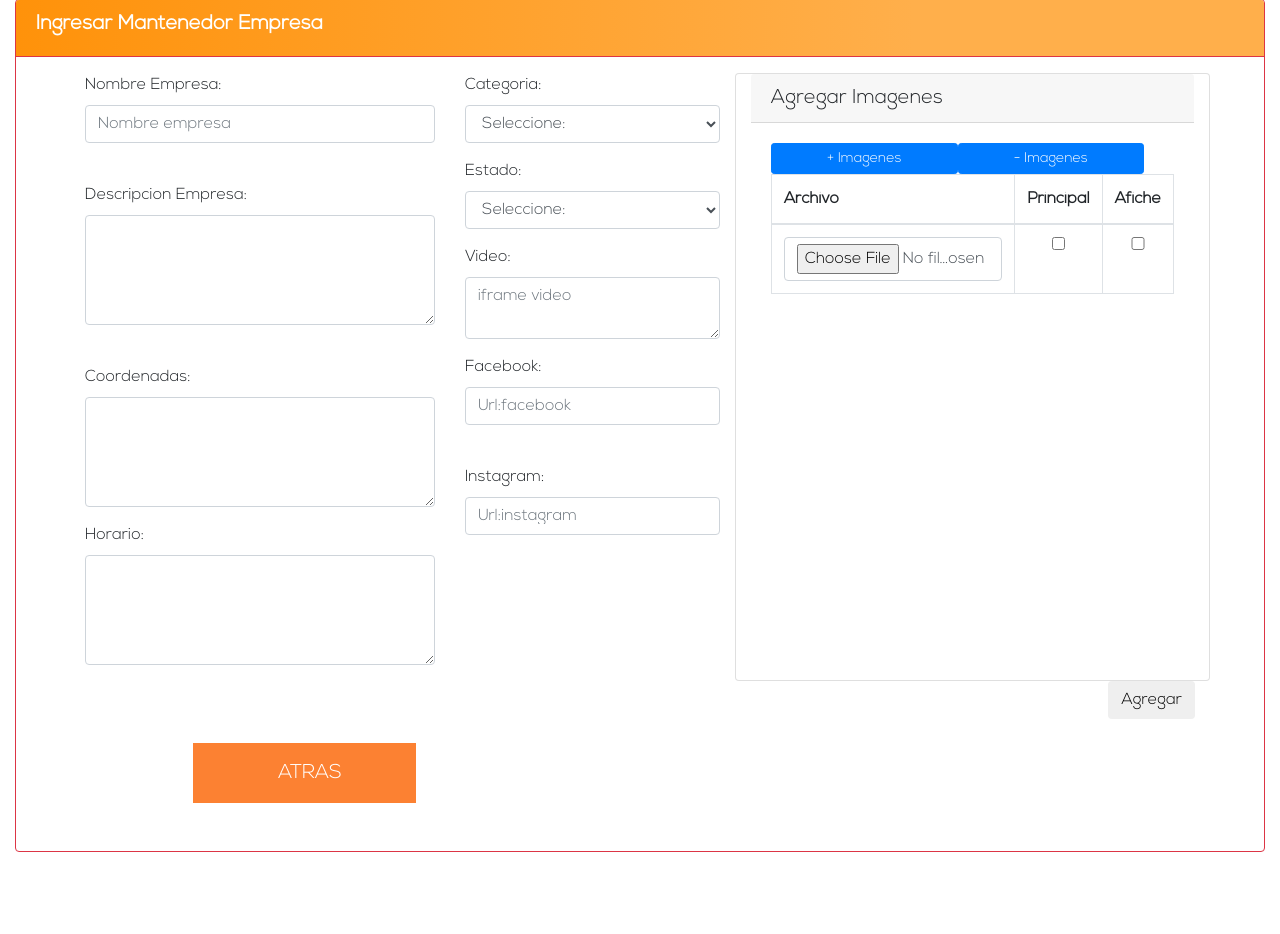
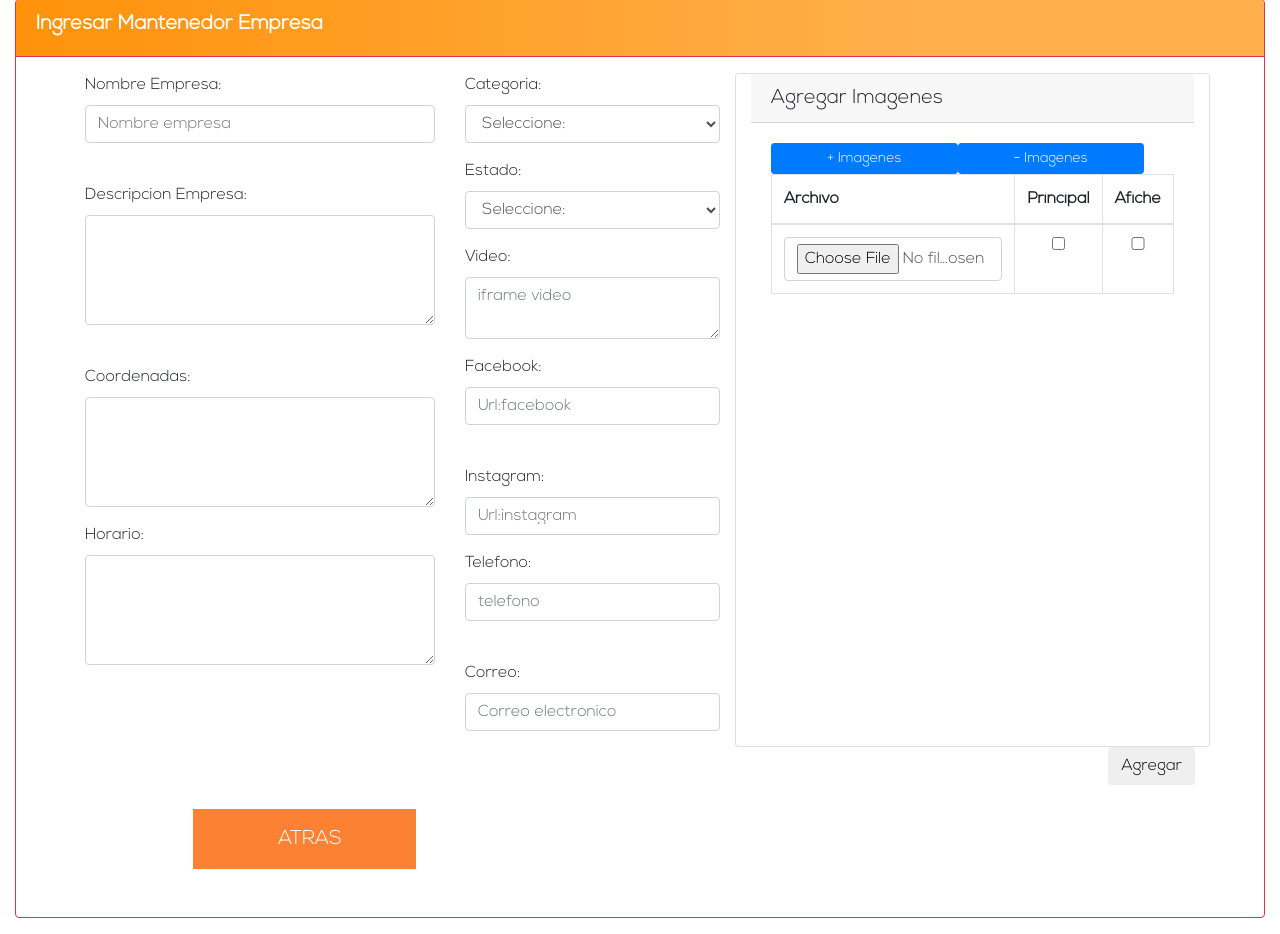
Before and after one commit to billy722/todomasfacil, a PHP site: page /nueva_empresa.php in a window 1280 px wide. Shown: the part 137-1071 px from the top of the page. Before the commit the page ends 989 px from the top, so only its background shows below. Run offline with PHP 8.4, Linux system fonts and the light colour scheme; the visitor is signed in with stand-in values (Sample User, id 1); data that the repository does not hold is empty; some libraries are stand-ins or nearby versions.

Commit message:
correo y telefono

```diff
--- a/clases/Conexion.php
+++ b/clases/Conexion.php
@@ -11,16 +11,17 @@
 
     function __construct(){
 
-      // $this->servidor= "todomasfacil.cl";
-      // $this->usuario= "billy722";
-      // $this->clave= "ixLnTbyd";
-      // $this->bd= "todomasfacil";
+       $this->servidor= "localhost";
+       $this->usuario= "daemmulc_facil";
+       $this->clave= "todomasfacil123";
+       $this->bd= "daemmulc_todomasfacil";
 
 
-      $this->servidor= "127.0.0.1";
-      $this->usuario= "root";
-      $this->clave= "johnnyjohnny";
-      $this->bd= "todomasfacil";
+
+      // $this->servidor= "127.0.0.1";
+      // $this->usuario= "root";
+      // $this->clave= "";
+      // $this->bd= "todomasfacil";
 
 
     }
--- a/clases/Empresa.php
+++ b/clases/Empresa.php
@@ -15,8 +15,8 @@ Class Empresa{
   private $instagram;
   private $horario;
   private $id_imagen;
-  // private $telefono;
-  // private $correo;
+  private $telefono;
+  private $correo;
 
   public function setCategoria($id_recibido){
     $this->categoria_empresa = $id_recibido;
@@ -65,20 +65,20 @@ Class Empresa{
       $this->id_imagen=$id_imagen;
     }
 
-    // public function setTelefono ($telefono){
-    //   $this->telefono=$telefono;
-    // }
-    //
-    // public function setCorreo ($correo){
-    //   $this->correo=$correo;
-    // }
+    public function setTelefono ($telefono){
+      $this->telefono=$telefono;
+    }
+
+    public function setCorreo ($correo){
+      $this->correo=$correo;
+    }
 
   public function crearEmpresa(){
     $Conexion = new Conexion();
     $Conexion = $Conexion->conectar();
 
-    $consulta = "insert INTO tb_empresas (nombre_empresa, descripcion_empresa, categoria_empresa, video_empresa, coordenadas, facebook, instagram, horario)
-                        VALUES ('".$this->nombre_empresa."', '".$this->descripcion_empresa."', '".$this->categoria_empresa."', '".$this->video_empresa."', '".$this->coordenadas_empresa."', '".$this->facebook."', '".$this->instagram."','".$this->horario."');";
+    $consulta = "insert INTO tb_empresas (nombre_empresa, descripcion_empresa, categoria_empresa, video_empresa, coordenadas, facebook, instagram, horario, telefono, correo)
+                        VALUES ('".$this->nombre_empresa."', '".$this->descripcion_empresa."', '".$this->categoria_empresa."', '".$this->video_empresa."', '".$this->coordenadas_empresa."', '".$this->facebook."', '".$this->instagram."','".$this->horario."','".$this->telefono."','".$this->correo."');";
 
 //echo $consulta;
 
@@ -106,13 +106,17 @@ Class Empresa{
           coordenadas = '".$this->coordenadas_empresa."',
           facebook = '".$this->facebook."',
           instagram = '".$this->instagram."',
-          horario = '".$this->horario."'
-           WHERE (id_empresa = '".$this->id_empresa."');";
+          horario = '".$this->horario."',
+          telefono = '".$this->telefono."',
+          correo = '".$this->correo."'
+          WHERE (id_empresa = '".$this->id_empresa."')";
 
     if($Conexion->query($consulta)){
+      // echo $consulta;
+
         return true;
     }else{
-        echo $consulta;
+        // echo $consulta;
         // return false;
     }
   }
--- a/js/script_administrar_empresas.js
+++ b/js/script_administrar_empresas.js
@@ -45,7 +45,6 @@ function guardar_nueva_empresa(){
 
 function modificar_empresa(){
   // alert("contador: "+$("#contadorFotos").val());
-
 	swal({title:"Cargando", text:"Espere un momento.", showConfirmButton:false,allowOutsideClick:false,showCancelButton: false,closeOnConfirm: false});
 
 
--- a/metodos_ajax/empresas/crear_empresa.php
+++ b/metodos_ajax/empresas/crear_empresa.php
@@ -18,6 +18,8 @@ $coordenadas_empresa = $_REQUEST['txt_coordenadas_empresa'];
 $facebook = $Funciones->limpiarTexto($_REQUEST['txt_facebook']);
 $instagram = $Funciones->limpiarTexto($_REQUEST['txt_instagram']);
 $horario = $Funciones->limpiarTexto($_REQUEST['txt_horario']);
+$telefono = $Funciones->limpiarTexto($_REQUEST['txt_telefono']);
+$correo = $Funciones->limpiarTexto($_REQUEST['txt_correo']);
 // $estado = $Funciones->limpiarNumeroEntero($_REQUEST['select_estado_usuario']);
 
 
@@ -32,6 +34,8 @@ $Empresa->setCoordenadas($coordenadas_empresa);
 $Empresa->setFacebook($facebook);
 $Empresa->setInstagram($instagram);
 $Empresa->setHorario($horario);
+$Empresa->setTelefono($telefono);
+$Empresa->setCorreo($correo);
 
 if($idCreada = $Empresa->crearEmpresa()){
    echo "1";
--- a/metodos_ajax/empresas/mostrar_empresas.php
+++ b/metodos_ajax/empresas/mostrar_empresas.php
@@ -11,7 +11,8 @@ $listado_empresas = $Empresa->obtenerEmpresasActivasInactivas();
        <thead>
            <th>Nombre</th>
            <th>Descripcion</th>
-           <th>Video</th>
+           <th></th>
+           <th></th>
 
            <th>Opciones</th>
        </thead>
--- a/nueva_empresa.php
+++ b/nueva_empresa.php
@@ -129,6 +129,19 @@ $comprobar->verificarSesion();
 
                              </div>
 
+                             <div class="form-group">
+                                 <label for="telefono">Telefono:</label>
+                                 <input value="" class="form-control" title="telefono" required id="txt_telefono" name="txt_telefono" placeholder="telefono" type="text">
+
+                             </div>
+
+                             <div class="form-group">
+                               <br>
+                                 <label for="correo">Correo:</label>
+                                 <input value="" class="form-control" title="instagram" required id="txt_correo" name="txt_correo" placeholder="Correo electronico" type="text">
+
+                             </div>
+
 
                      </div>
                      <div class="card col-12 col-md-5">
```
Also changed, not shown: descripcion_empresa.php (+16 -1 lines), metodos_ajax/empresas/editar_empresa.php (+10 -1 lines), modificar_empresa.php (+13 -0 lines), imagenes/empresas/9115062019denticlass2.jpg (added).
